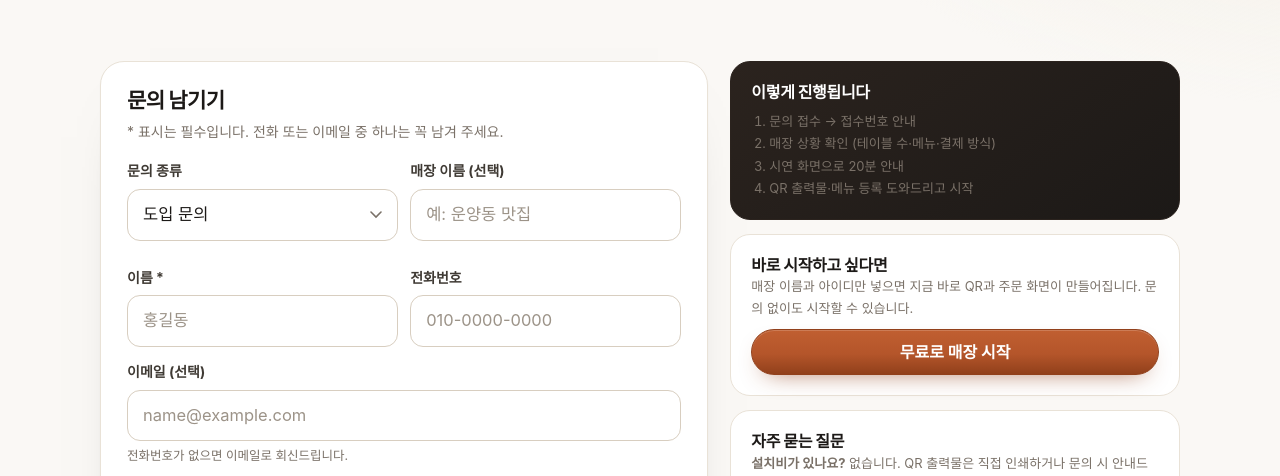
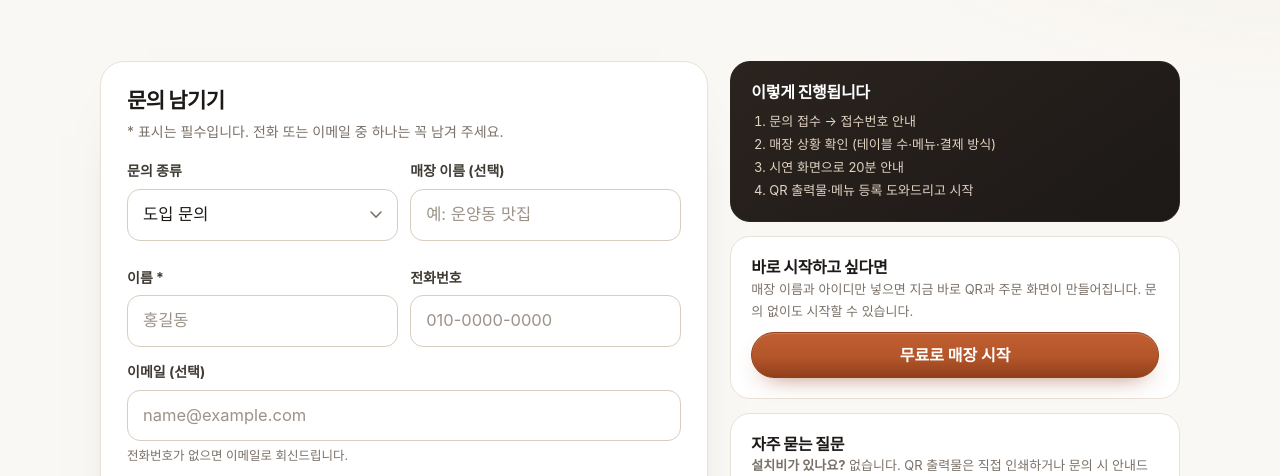
Before and after one commit to kwpark0047/toto, a plain HTML site: page public/contact.html in a window 1280 px wide. Shown: the part 301-777 px from the top of the page. Drawn offline with Linux system fonts and the light colour scheme.

Commit message:
style: 문의 안내 카드 대비 개선

```diff
--- a/public/assets/portal.css
+++ b/public/assets/portal.css
@@ -772,3 +772,7 @@ body.portal {
   .contact-grid, .sim { gap: 16px; }
   .plan { padding: 22px 20px; }
 }
+
+/* 다크 안내 카드의 본문 대비 */
+.side-card.dark li, .side-card.dark li::marker { color: #e2d3c3; }
+.side-card.dark li { line-height: 1.75; }
```
